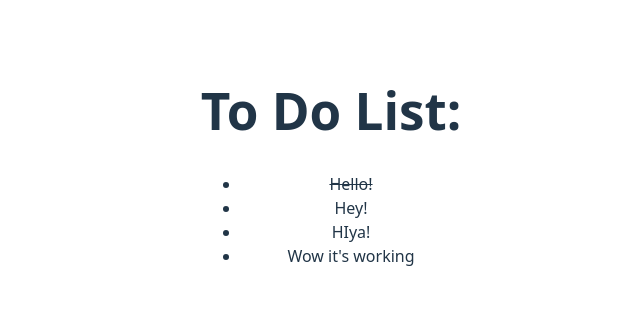
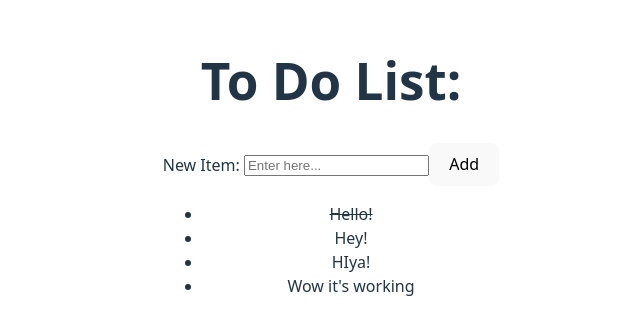
Before and after one commit to simonas-kulakauskas/react-todo-list, a React (Vite) app: page / in a window 1280 px wide. Shown: the part 234-568 px from the top of the page, without its empty margins (309-949 px from the left). Built offline with nearby package versions, Linux system fonts and the light colour scheme.

Commit message:
Added form markup

```diff
--- a/src/App.jsx
+++ b/src/App.jsx
@@ -25,7 +25,9 @@ function App() {
       <h1>To Do List: </h1>
 
       <form>
-
+        <label htmlFor=''>New Item: </label>
+        <input type='text' id='itemInput' name='itemInput' placeholder='Enter here...'></input>
+        <button>Add</button>
       </form>
 
       <DisplayTodoList currentListItems={todoListItems}/>
```
